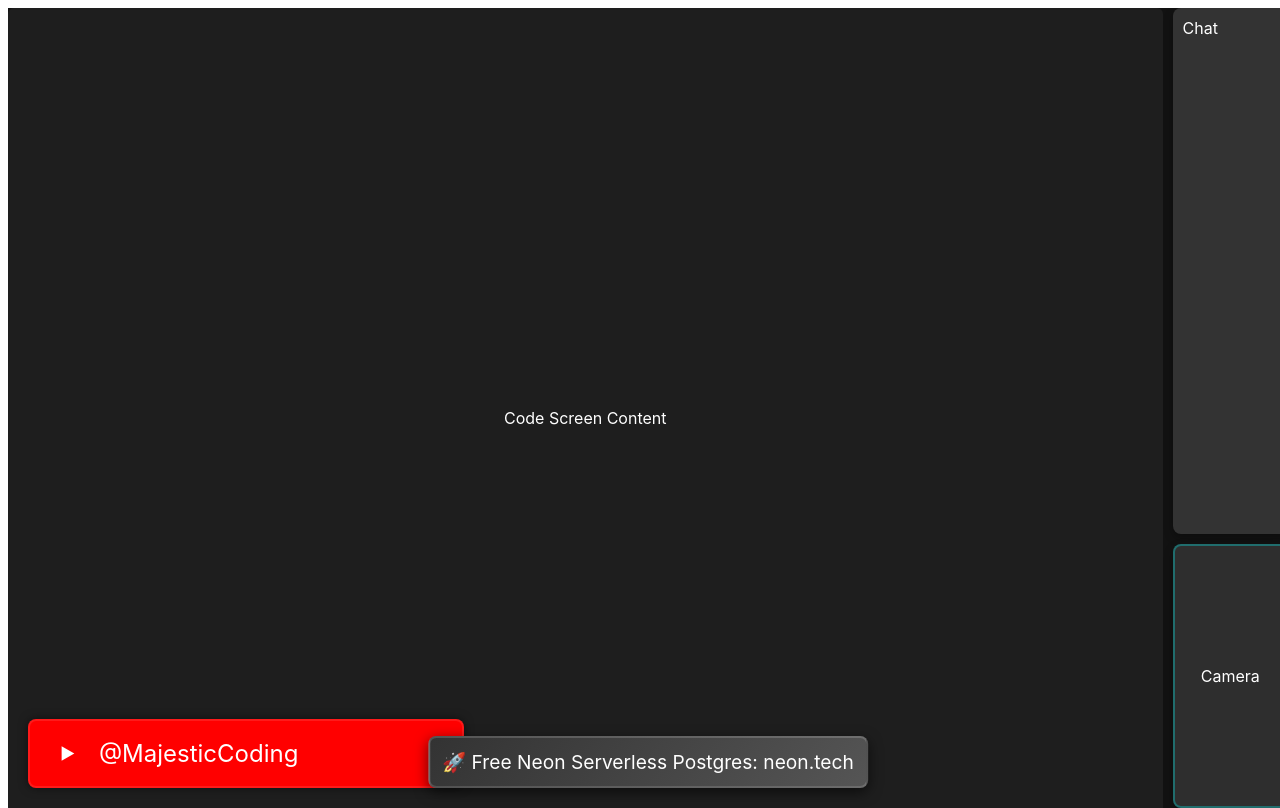
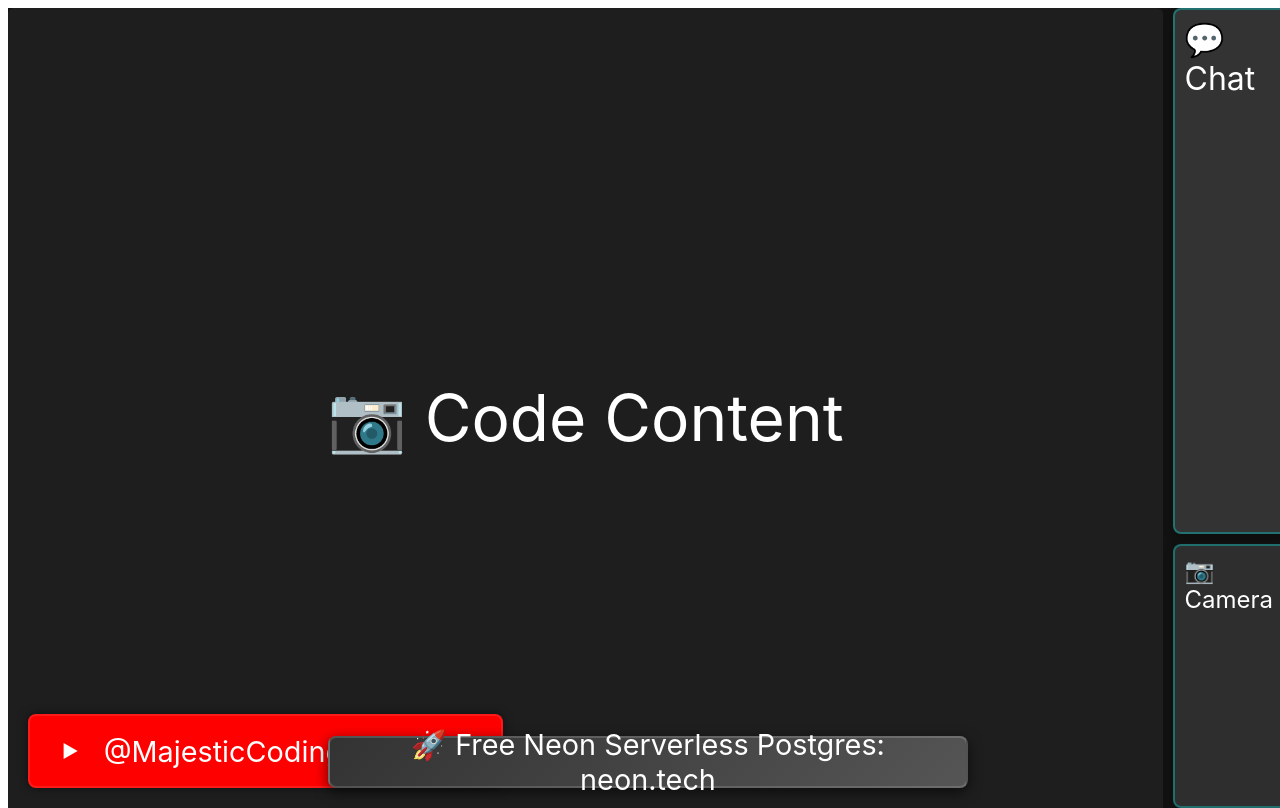
Before and after one commit to mattmajestic/streaming-setup, a Svelte app in the folder stream-overlay/: page / in a window 1280 px wide. Built offline with nearby package versions, Linux system fonts and the light colour scheme.

Commit message:
update title headers

```diff
--- a/stream-overlay/public/index.html
+++ b/stream-overlay/public/index.html
@@ -4,7 +4,7 @@
 	<meta charset='utf-8'>
 	<meta name='viewport' content='width=device-width,initial-scale=1'>
 
-	<title>Svelte app</title>
+	<title>Majestic Coding Stream Overlay</title>
 
 	<link rel='icon' type='image/png' href='/favicon.png'>
 	<link rel='stylesheet' href='/global.css'>
--- a/stream-overlay/src/MainScreen.svelte
+++ b/stream-overlay/src/MainScreen.svelte
@@ -4,6 +4,7 @@
     background: #1e1e1e;
     padding: 10px;
     border-radius: 6px;
+    font-size: 4.0rem;
     overflow: hidden;
     height: 100%; /* Fill height */
     display: flex;
@@ -14,5 +15,5 @@
 </style>
 
 <div id="codeScreen">
-  Code Screen Content
+  📷 Code Content
 </div>
--- a/stream-overlay/src/Promotions.svelte
+++ b/stream-overlay/src/Promotions.svelte
@@ -11,7 +11,7 @@
     const interval = setInterval(() => {
       currentMessageIndex = (currentMessageIndex + 1) % messages.length;
       currentMessage = messages[currentMessageIndex];
-    }, 15000); // Set the interval to 15 seconds
+    }, 15000); // 15-second interval
 
     return () => clearInterval(interval); // Cleanup on unmount
   });
@@ -25,26 +25,26 @@
     justify-content: center;
     padding: 8px 12px;
     color: white;
-    font-size: 1.2rem;
+    font-size: 1.8rem;
     border-radius: 8px;
     background: linear-gradient(135deg, #333, #555); /* Dark gradient background */
     box-shadow: 0 4px 14px rgba(0, 0, 0, 0.6);
     border: 2px solid rgba(255, 255, 255, 0.15); /* Subtle border */
-    transition: opacity 0.5s ease; /* Smooth fade effect */
+    transition: background-color 0.5s ease, opacity 0.5s ease;
     height: 4vh; /* Set to half height as per request */
     width: fit-content;
     text-align: center;
   }
 
-  /* Refined Fade Animation */
+  /* Fade animation */
   @keyframes fade {
     0% { opacity: 0; }
-    15% { opacity: 1; }
-    85% { opacity: 1; }
+    10% { opacity: 1; }
+    90% { opacity: 1; }
     100% { opacity: 0; }
   }
 
-  /* Apply fade animation with correct duration */
+  /* Apply fade animation to text */
   #promotions {
     animation: fade 15s infinite; /* Sync with message rotation */
   }
--- a/stream-overlay/src/Sidebar.svelte
+++ b/stream-overlay/src/Sidebar.svelte
@@ -56,7 +56,7 @@
     align-items: center;
     padding: 8px 12px;
     color: white;
-    font-size: 1.5rem;
+    font-size: 1.8rem;
     border-radius: 8px;
     background-color: var(--social-color, #333);
     box-shadow: 0 0 10px rgba(0, 0, 0, 0.5);
@@ -82,20 +82,22 @@
     border-radius: 8px;
     height: 30vh;
     overflow: hidden;
+    font-size: 1.5rem;
     box-shadow: 0 4px 10px rgba(0, 0, 0, 0.3);
     padding: 10px;
     display: flex;
-    align-items: center;
-    justify-content: center;
     color: white;
   }
 
   /* Chat section */
   #chat {
     background: #333;
+    border: 2px solid rgba(0, 255, 255, 0.3); /* Aqua hint border */
     border-radius: 8px;
     padding: 10px;
+    font-size: 2.0rem;
     overflow-y: auto;
+    box-shadow: 0 4px 10px rgba(0, 0, 0, 0.3);
     flex: 1;
     box-shadow: 0 4px 10px rgba(0, 0, 0, 0.3);
   }
@@ -119,11 +121,11 @@
 
   <!-- Chat section above camera -->
   <div id="chat">
-    Chat
+    💬 Chat
   </div>
 
   <!-- Camera section with colored border -->
   <div id="camera">
-    Camera
+    📷 Camera
   </div>
 </div>
--- a/stream-overlay/src/messages.json
+++ b/stream-overlay/src/messages.json
@@ -3,7 +3,7 @@
     "💻 Full-Stack Developer using Next.js, React, Go, HuggingFace and FastAPI",
     "🔧 DevOps enthusiast with Docker & Kubernetes experience",
     "📚 Former psychology major turned developer",
-    "⚽ Arsenal Fan",
+    "⚽ Big Soccer/Arsenal Fan",
     "🎥 Tech YouTuber creating coding tutorials and demos",
     "✨ Come with questions or blockers",
     "🔥 Experienced in Firebase, Google Cloud, and serverless setups",
```
